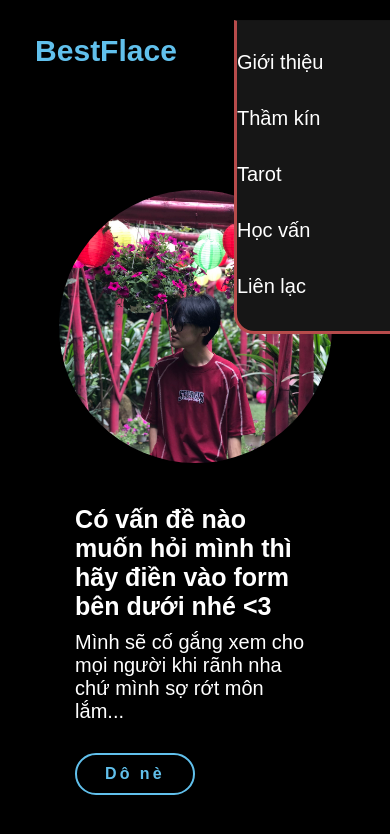
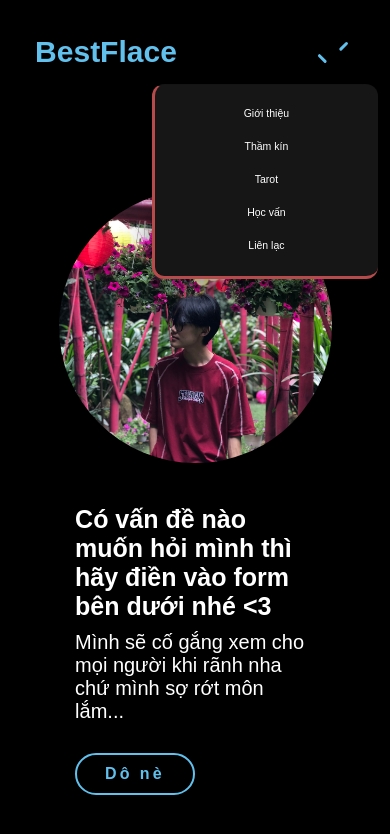
Before and after one commit to bestflace/Self-Introduction, a website: page frontend/tarot.html in a window 390 px wide. Both pictures are taken after a click on the button 333 px from the left and 51 px from the top of the page. Drawn offline with Linux system fonts and the light colour scheme; a web font is replaced by a local one.

Commit message:
update css

```diff
--- a/frontend/style.css
+++ b/frontend/style.css
@@ -534,51 +534,84 @@ span {
 /* Hamburger menu icon (mobile) */
 .menu-icon {
   display: none;
-  width: 42px;
-  height: 42px;
+  width: 44px;
+  height: 44px;
+  padding: 6px;
+  box-sizing: border-box;
   align-items: center;
   justify-content: center;
   cursor: pointer;
-  margin-left: 1rem;
   border-radius: 8px;
-  transition: background 0.2s;
+  transition: background 0.15s ease, transform 0.15s ease;
+  z-index: 1100;
+  color: #fff; /* controls bar color via currentColor */
 }
 
 .menu-icon:hover {
-  background: rgba(255, 255, 255, 0.03);
+  background: rgba(255, 255, 255, 0.04);
 }
 
-/* three-bar */
 .menu-icon .bar {
   display: block;
-  width: 20px;
-  height: 2px;
-  background: #fff;
+  width: 22px;
+  height: 2.5px;
+  background: currentColor;
   margin: 3px 0;
-  transition: transform 0.25s, opacity 0.25s;
+  border-radius: 2px;
+  transition: transform 0.22s ease, opacity 0.18s ease;
+  transform-origin: center;
 }
 
 /* open state */
 .menu-icon.open .bar:nth-child(1) {
-  transform: translateY(5px) rotate(45deg);
+  transform: translateY(6px) rotate(45deg);
+}
+.menu-icon.open .bar:nth-child(2) {
+  opacity: 0;
+  transform: scaleX(0);
+}
+.menu-icon.open .bar:nth-child(3) {
+  transform: translateY(-6px) rotate(-45deg);
 }
 
-.menu-icon.open .bar:nth-child(2) {
-  opacity: 0;
-}
-
-.menu-icon.open .bar:nth-child(3) {
-  transform: translateY(-5px) rotate(-45deg);
-}
-
-/* show on mobile (matches your breakpoint) */
+/* Mobile layout */
 @media (max-width: 995px) {
   .menu-icon {
     display: flex;
   }
 
-  /* ensure nav hidden by default on mobile (you already have this) */
   nav {
-    transition: transform 0.2s ease;
+    position: absolute;
+    top: 64px; /* adjust to match header height */
+    right: 12px;
+    width: calc(58vw);
+    max-width: 320px;
+    display: none;
+    background-color: #161616;
+    padding: 1rem;
+    border-radius: 12px;
+    box-shadow: 0 10px 30px rgba(0, 0, 0, 0.45);
+    z-index: 1050;
+  }
+
+  nav.active {
+    display: block;
+  }
+
+  nav a {
+    display: block;
+    text-align: center; /* center text to fix left-aligned issue */
+    font-size: 1.05rem;
+    margin: 0.6rem 0;
+    padding: 0.6rem 0.8rem;
+    color: #fff;
+    border-radius: 8px;
+  }
+
+  nav a:hover,
+  nav a.active {
+    color: #61c0ec;
+    background: rgba(97, 192, 236, 0.06);
+    border-bottom: none; /* remove unexpected thick bottom border on mobile */
   }
 }
```
